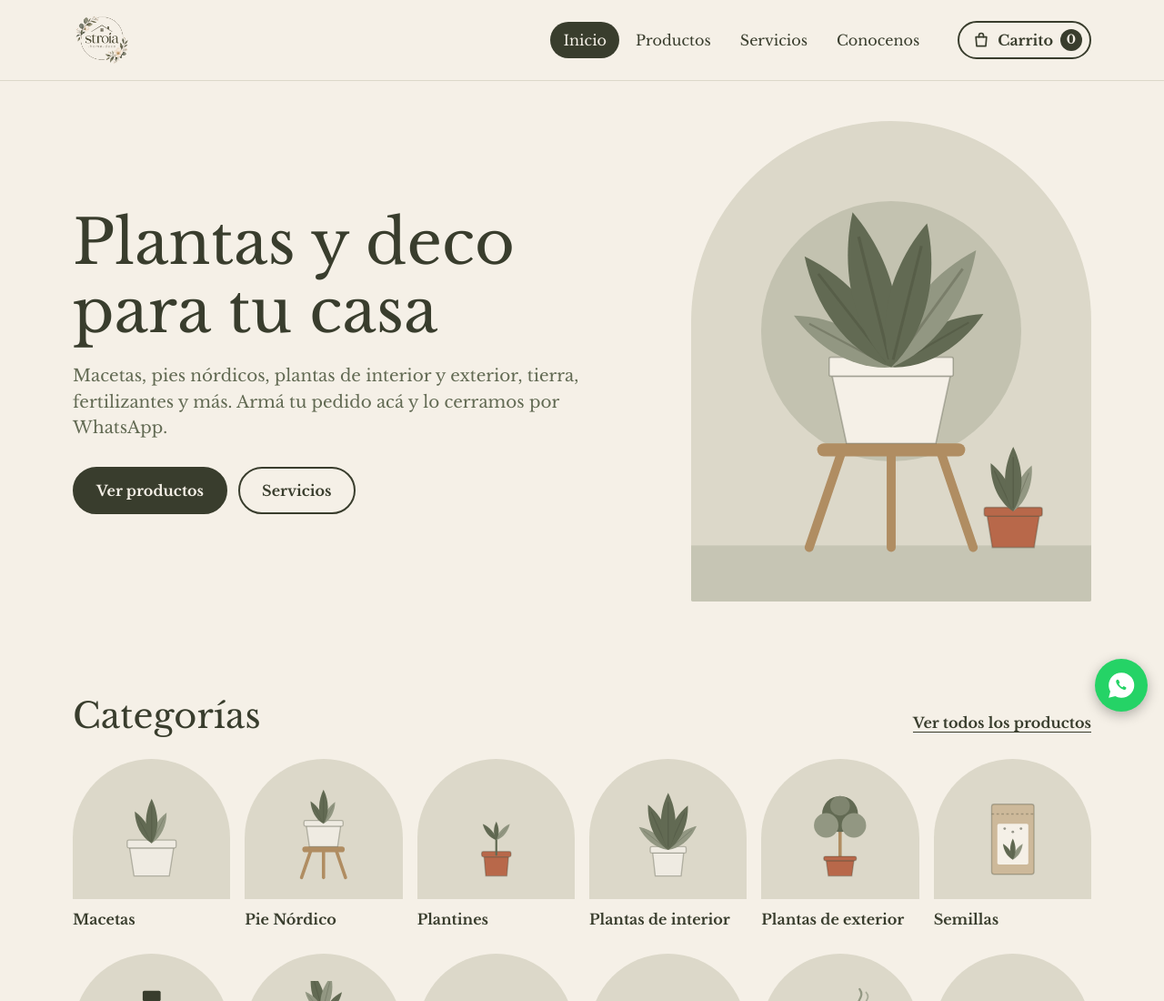
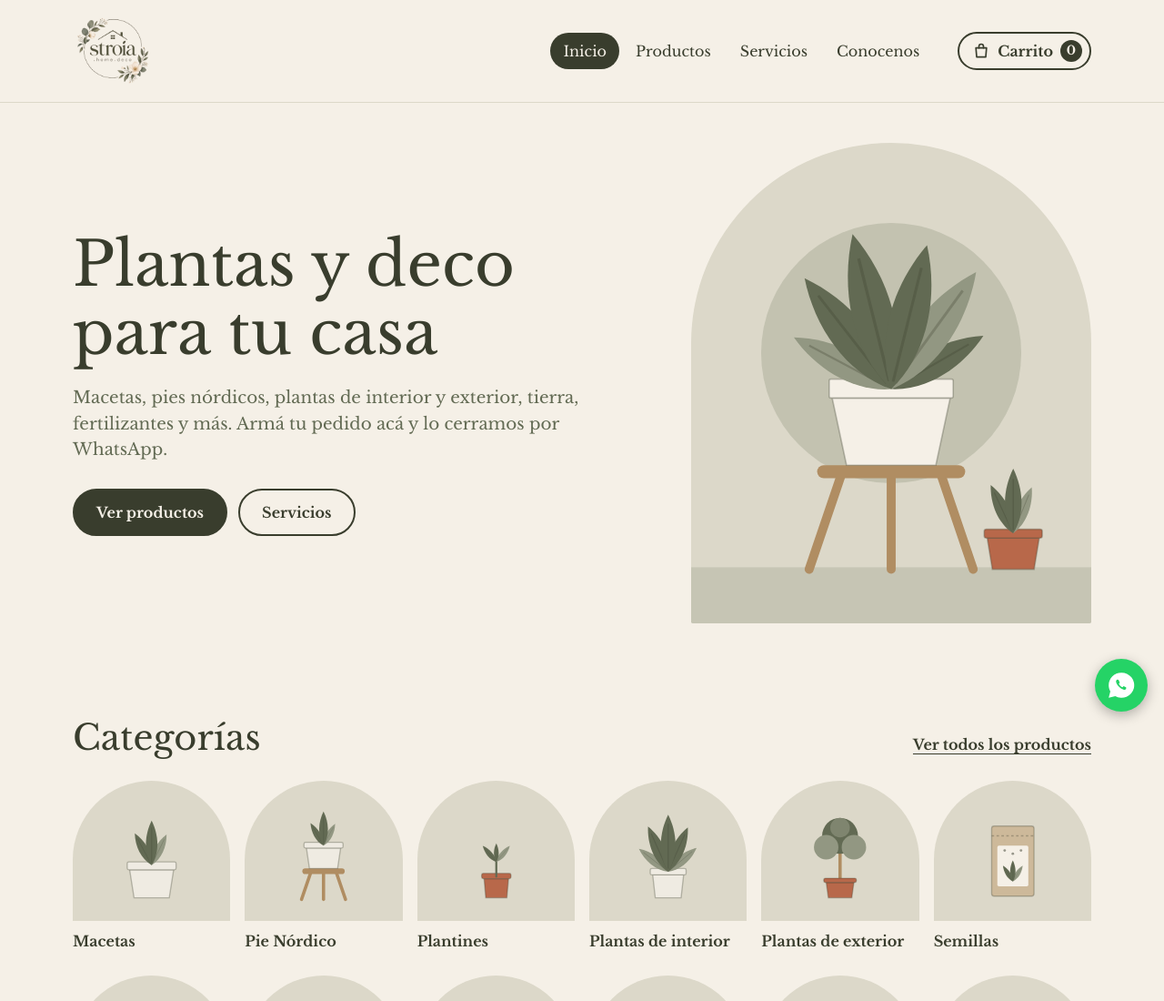
Before and after one commit to Minutillojoaquin/stroia-home-deco, a plain HTML site: page index.html in a window 1280 px wide. Shown: the top 1100 px of the page at 91% size. Drawn offline with nearby package versions, Linux system fonts and the light colour scheme.

Commit message:
Agrandar logo del encabezado
Co-Authored-By: Claude Sonnet 5.5 <noreply@anthropic.com>

```diff
--- a/index.html
+++ b/index.html
@@ -41,7 +41,7 @@ button,select,input,textarea{font:inherit;color:inherit}
 .top{position:sticky;top:0;z-index:30;background:var(--crema);border-bottom:1px solid var(--beige)}
 .top .wrap{display:flex;align-items:center;flex-wrap:wrap;gap:8px 28px;padding-top:12px;padding-bottom:12px}
 .brand{display:flex;align-items:center;gap:10px;text-decoration:none;margin-right:auto}
-.logo{display:block;width:64px;height:64px;object-fit:contain}
+.logo{display:block;width:88px;height:88px;object-fit:contain}
 .bt{display:flex;flex-direction:column;line-height:1}
 .bt b{font-family:var(--display);font-weight:400;font-size:1.55rem}
 .bt small{font-size:.78rem;font-weight:600;color:var(--oliva);margin-top:3px}
@@ -209,7 +209,7 @@ button,select,input,textarea{font:inherit;color:inherit}
 <header class="top" id="top">
   <div class="wrap">
     <a class="brand" href="#inicio" aria-label="Stroia Home Deco, ir al inicio">
-      <img class="logo" src="logo/logo-stroia.png" alt="Stroia Home Deco" width="64" height="64">
+      <img class="logo" src="logo/logo-stroia.png" alt="Stroia Home Deco" width="88" height="88">
     </a>
     <nav class="nav" aria-label="Principal">
       <a href="#inicio" data-nav="inicio">Inicio</a>
```
